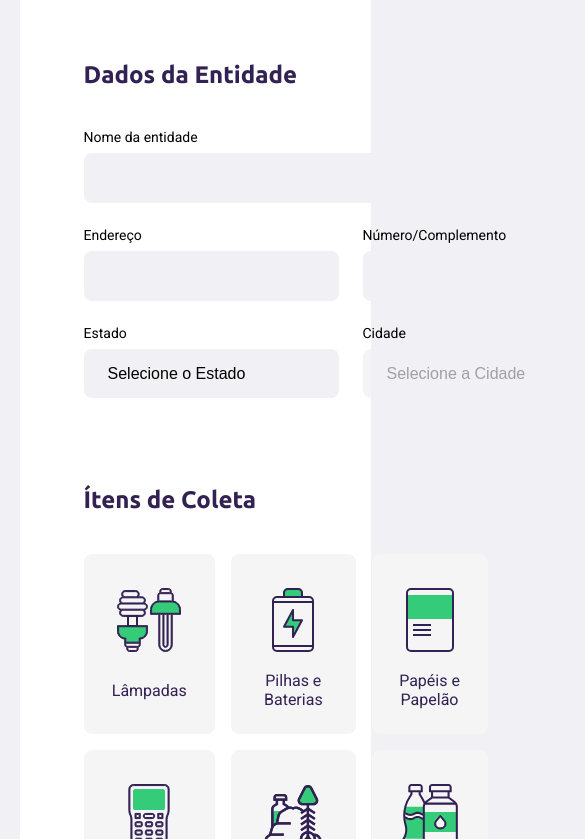
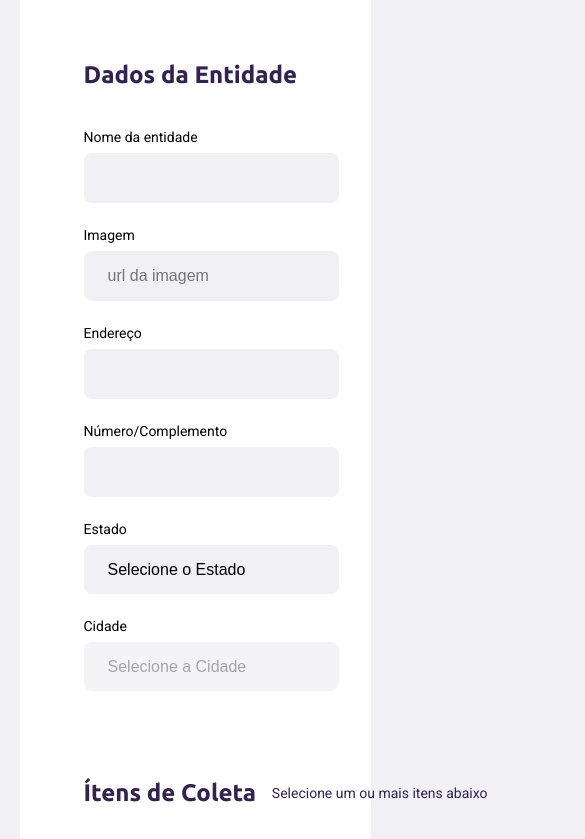
Before and after one commit to ds-silva/NLW-Starter, a website: page src/views/create-point.html in a window 390 px wide. Shown: the part 365-1204 px from the top of the page, 585 px wide, since content can reach past the window. Drawn offline with nearby package versions, Linux system fonts and the light colour scheme; files that its build step writes are made by us from their sources; no server answers.

Commit message:
Full MVC 04/06

```diff
--- a/public/styles/create-point.css
+++ b/public/styles/create-point.css
@@ -46,10 +46,20 @@ form fieldset {
 
 form legend {
     margin-bottom: 40px;
+
+    display: flex;
+    align-items: center;
+    justify-content: space-between;
+    width: 100%;
 }
 
 form legend h2 {
     font-size: 24px;
+}
+
+form legend span {
+    color: var(--title-color);
+    font-size: 14px;
 }
 
 form .field {
--- a/public/styles/responsive.css
+++ b/public/styles/responsive.css
@@ -26,6 +26,14 @@
     #page-search-results .cards img {
         height: 250px;
     }
+
+    #page-create-point .field-group {
+        flex-direction: column;
+    }
+
+    #page-create-point .field-group .field + .field {
+        margin-left: 0;
+    }
 }
 
 @media (min-width: 1700px) {
--- a/src/views/create-point.html
+++ b/src/views/create-point.html
@@ -19,11 +19,17 @@
         <legend>
             <h2>Dados da Entidade</h2>
         </legend>
+
+        <div class="field-group">
         <div class="field">
             <label for="name">Nome da entidade</label>
             <input type="text" name="name" required>
         </div>
-
+        <div class="field">
+            <label for="name">Imagem</label>
+            <input type="url" name="image" required placeholder="url da imagem">
+        </div>
+        </div>
         <div class="field-group">
             <div class="field">
                 <label for="address">Endereço</label>
@@ -55,6 +61,7 @@
     <fieldset>
        <legend>
            <h2>Ítens de Coleta</h2>
+           <span>Selecione um ou mais itens abaixo</span>
         </legend>
         <div class="items-grid">
             <li data-id="1">
```
